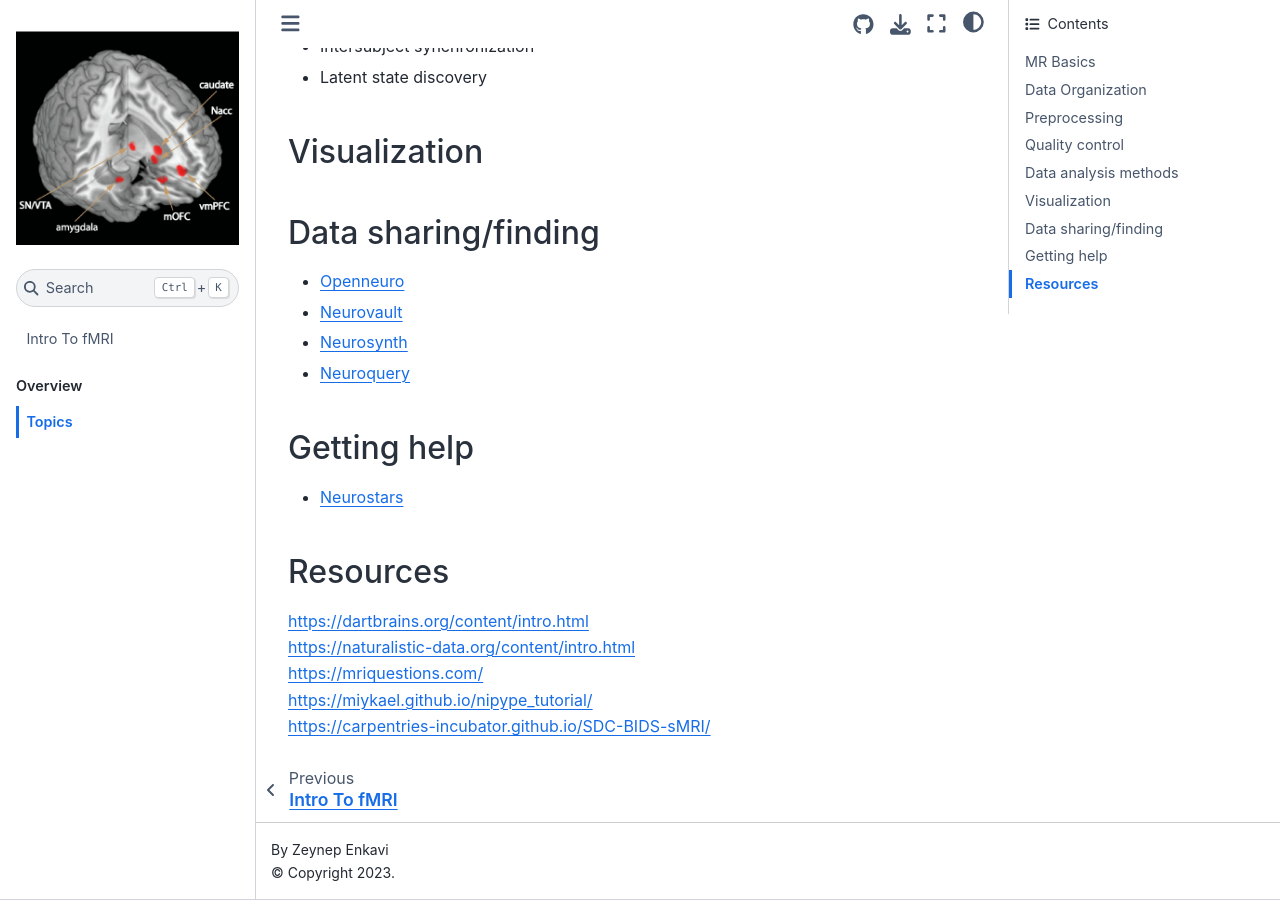
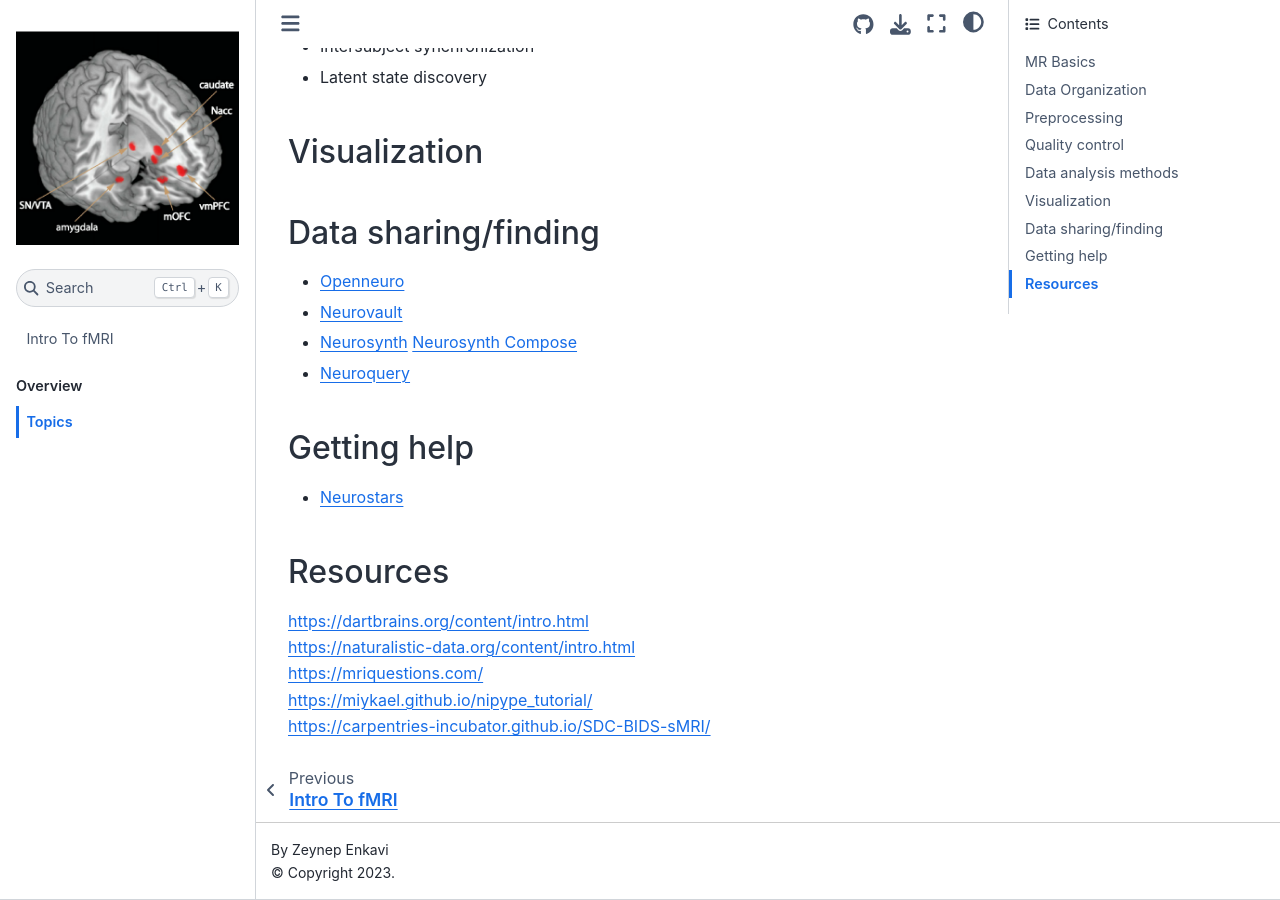
Before and after one commit to zenkavi/IntroTofMRI, a Jupyter Book: the page built from content/Topics.md, in a window 1280 px wide and 900 px high, scrolled down 1742 px. Built offline with Jupyter Book 1.0.4 settings and Sphinx 7.4.7 and the Sphinx Book theme 1.1.4, drawn with Linux system fonts in a browser that asks for light colours.

Commit message:
started new nbs

```diff
--- a/content/Topics.md
+++ b/content/Topics.md
@@ -63,6 +63,7 @@
 - [Openneuro](https://openneuro.org/)
 - [Neurovault](https://neurovault.org/)
 - [Neurosynth](https://neurosynth.org/)
+  [Neurosynth Compose](https://compose.neurosynth.org/)
 - [Neuroquery](https://neuroquery.org/)
 
 ## Getting help
```
Also changed, not shown: requirements.txt (+13 -0 lines), content/Data_download.ipynb (added), content/Visualization.ipynb (added).
